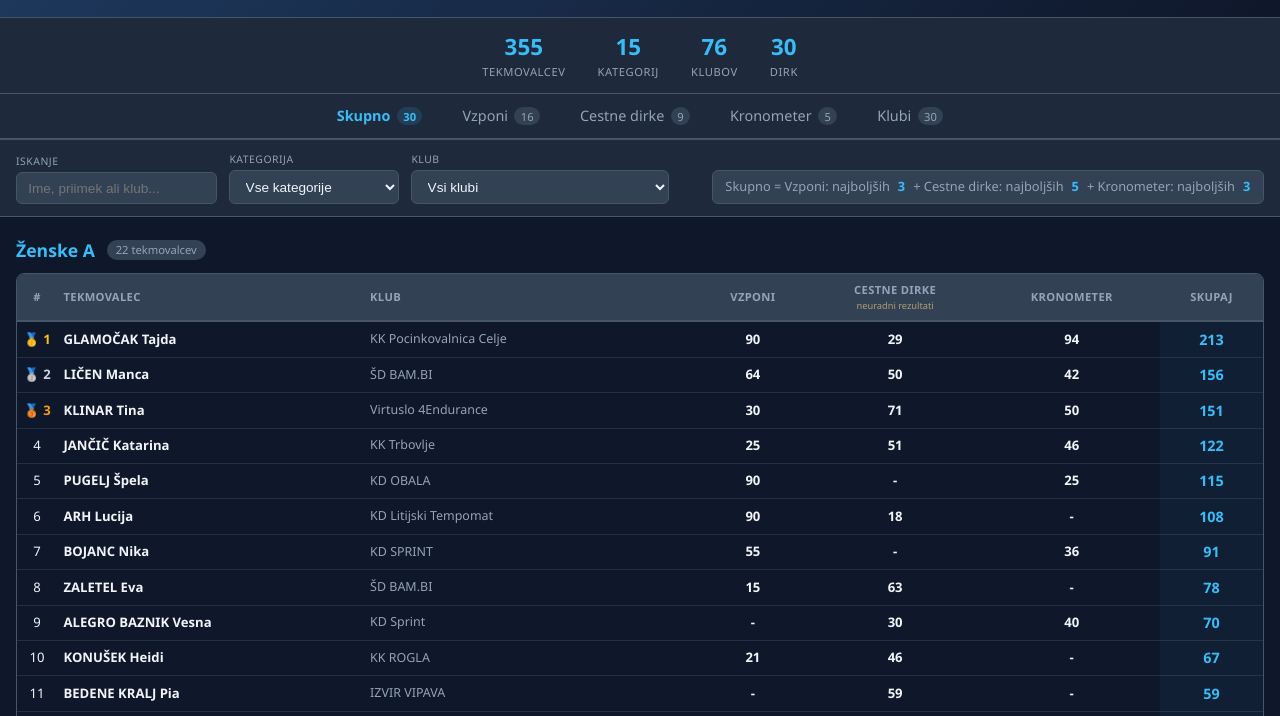
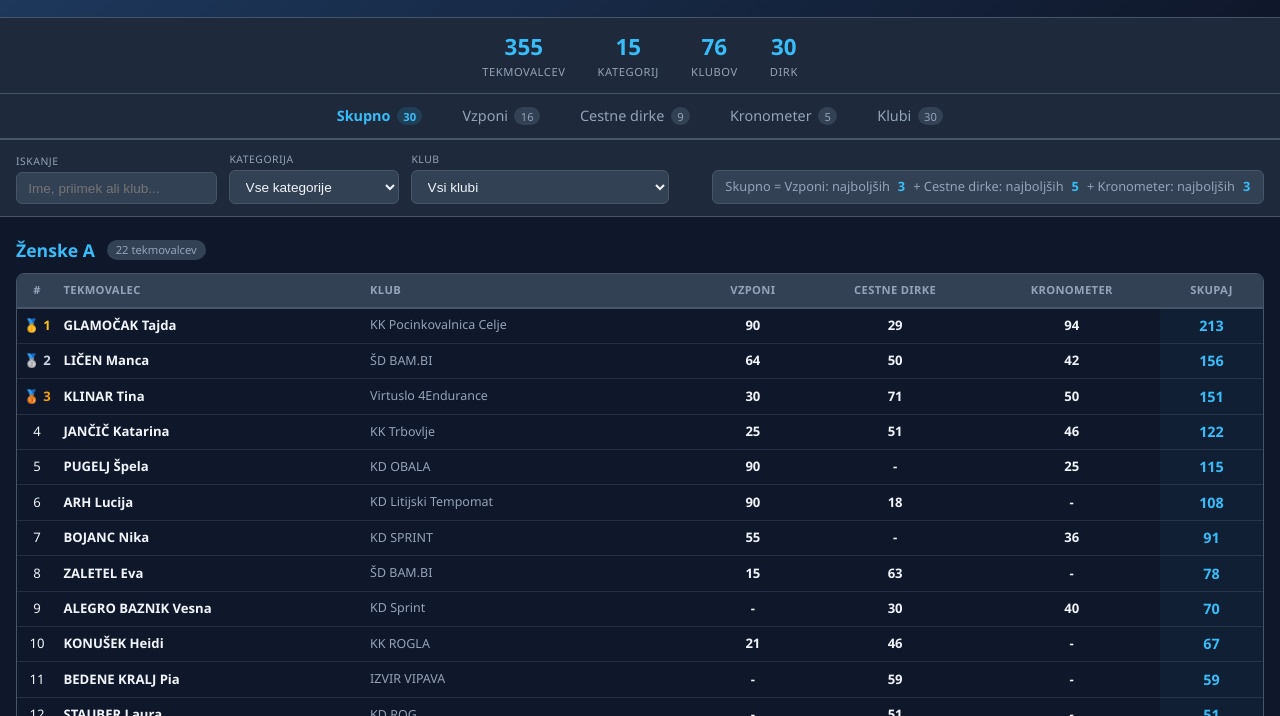
Before and after one commit to Excalibrus/omr-results, a plain HTML site: page dist/index.html in a window 1280 px wide. Shown: the part 84-800 px from the top of the page. Drawn offline with Linux system fonts and the light colour scheme.

Commit message:
Drop unofficial tag from the Skupno discipline header

```diff
--- a/dist/index.html
+++ b/dist/index.html
@@ -668,8 +668,7 @@ function renderGeneralTable(riders, search) {
 
   let discHeaders = '';
   DATA.disciplines.forEach(d => {
-    const unofficial = d.races.some(r => r.unofficial);
-    discHeaders += `<th title="${esc(d.name)} (najboljših ${d.bestOfGeneral})">${esc(d.name)}${unofficial ? UNOFFICIAL_TAG : ''}</th>`;
+    discHeaders += `<th title="${esc(d.name)} (najboljših ${d.bestOfGeneral})">${esc(d.name)}</th>`;
   });
 
   let html = `
```
Also changed, not shown: index.html (+1 -2 lines).
